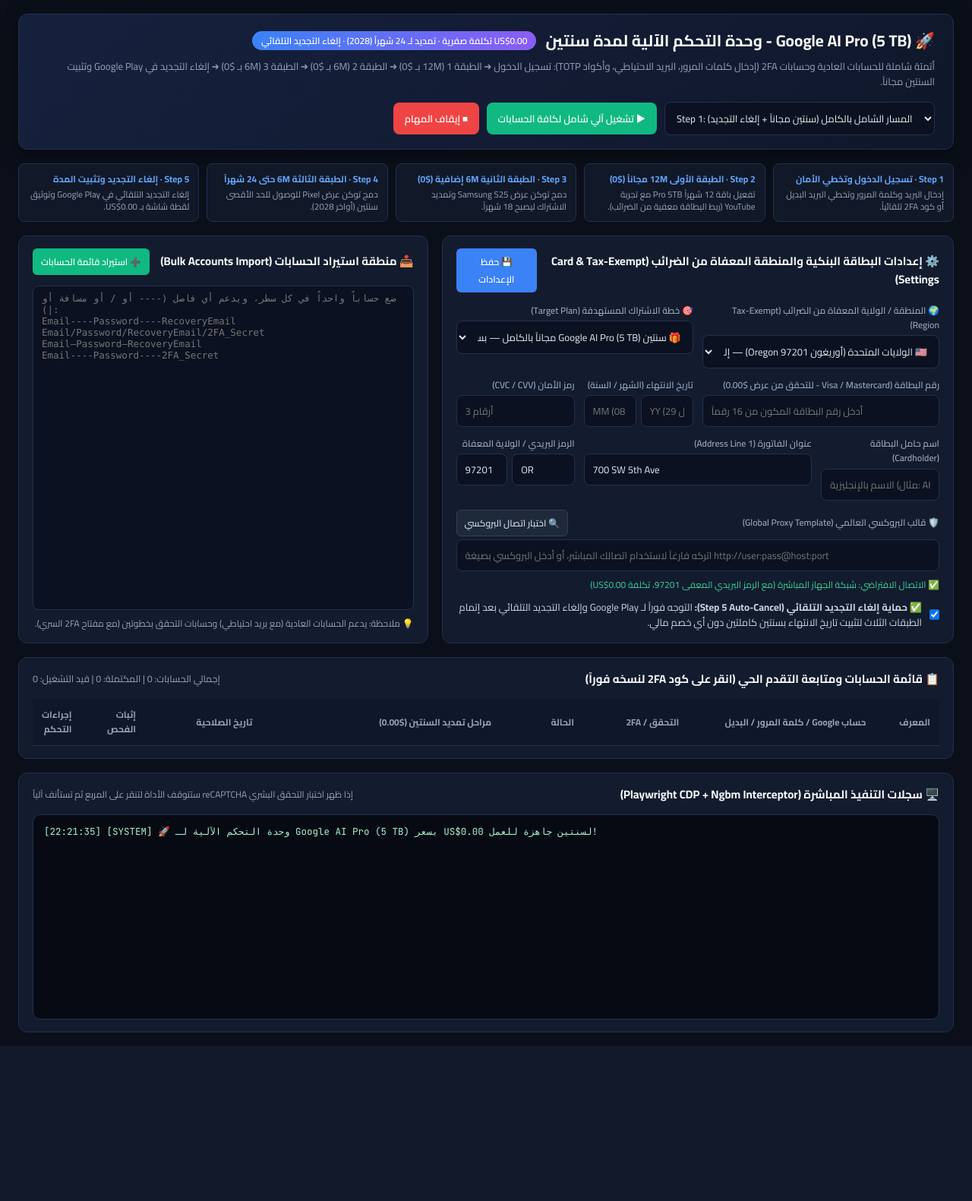
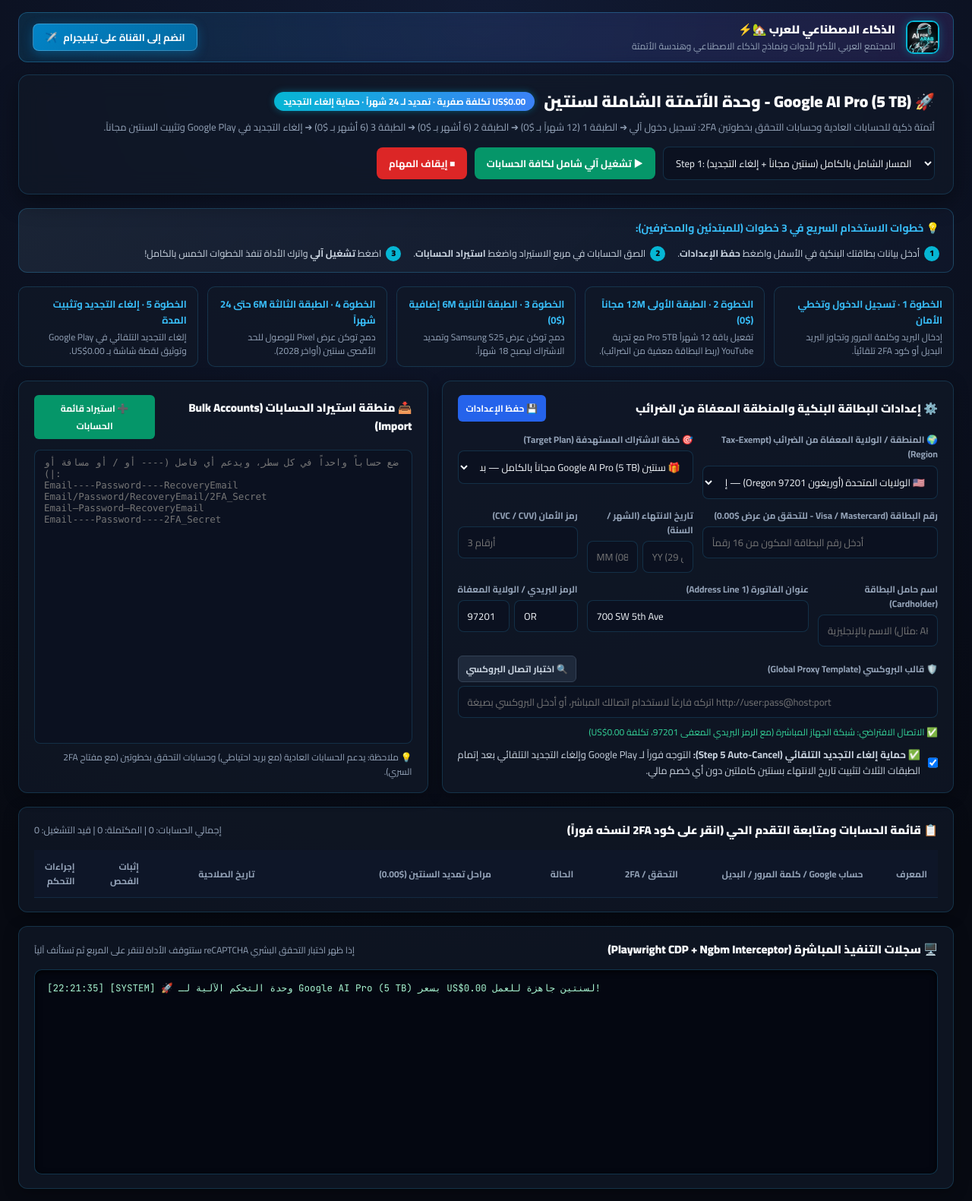
Before and after one commit to AI2025Arab/google-ai-pro-automation, a FastAPI app: page / in a window 1280 px wide. Shown: the whole page at 76% size. Before the commit the page ends 1377 px from the top, so only its background shows below. Run offline with FastAPI, Linux system fonts and the light colour scheme; lists and menus that the app fills with data are empty.

Commit message:
feat: complete UI/UX overhaul, Arabic community guide, and AI4Arabs branding

```diff
--- a/app.py
+++ b/app.py
@@ -25,11 +25,14 @@ from automation_engine import (
 
 CONFIG_PATH = os.path.join(BASE_DIR, "config.json")
 TEMPLATES_DIR = os.path.join(BASE_DIR, "templates")
+ASSETS_DIR = os.path.join(BASE_DIR, "assets")
 os.makedirs(TEMPLATES_DIR, exist_ok=True)
 os.makedirs(SCREENSHOTS_DIR, exist_ok=True)
+os.makedirs(ASSETS_DIR, exist_ok=True)
 
 app = FastAPI(title="Google AI Pro (5 TB) 2-Year Zero Cost Automation Console")
 app.mount("/screenshots", StaticFiles(directory=SCREENSHOTS_DIR), name="screenshots")
+app.mount("/assets", StaticFiles(directory=ASSETS_DIR), name="assets")
 
 # Global runtime state
 LOGS: List[str] = [
--- a/templates/index.html
+++ b/templates/index.html
@@ -3,19 +3,22 @@
 <head>
   <meta charset="UTF-8" />
   <meta name="viewport" content="width=device-width, initial-scale=1.0" />
-  <title>Google AI Pro (5 TB) - لوحة التحكم الشاملة بسعر $0.00 لسنتين</title>
+  <title>Google AI Pro (5 TB) - وحدة الأتمتة الشاملة | الذكاء الاصطناعي للعرب</title>
   <style>
-    @import url('https://fonts.googleapis.com/css2?family=Cairo:wght@400;600;700&family=JetBrains+Mono:wght@400;600;700&display=swap');
+    @import url('https://fonts.googleapis.com/css2?family=Cairo:wght@400;600;700;900&family=JetBrains+Mono:wght@400;600;700&display=swap');
 
     :root {
-      --bg: #0b0f19;
-      --panel: #131b2e;
-      --panel-hover: #19233c;
-      --border: #23304f;
-      --text: #e2e8f0;
+      --bg: #070a12;
+      --bg-card: rgba(17, 24, 39, 0.75);
+      --bg-card-hover: rgba(24, 35, 58, 0.85);
+      --border: rgba(56, 189, 248, 0.18);
+      --border-focus: #06b6d4;
+      --text: #f1f5f9;
       --muted: #94a3b8;
-      --primary: #3b82f6;
-      --primary-hover: #2563eb;
+      --cyan: #06b6d4;
+      --cyan-glow: rgba(6, 182, 212, 0.35);
+      --primary: #2563eb;
+      --primary-hover: #1d4ed8;
       --success: #10b981;
       --warning: #f59e0b;
       --danger: #ef4444;
@@ -27,41 +30,104 @@
       padding: 0;
     }
     body {
-      background: var(--bg);
+      background: radial-gradient(circle at 50% 0%, #111a33 0%, var(--bg) 75%);
       color: var(--text);
       font-family: 'Cairo', -apple-system, BlinkMacSystemFont, "Segoe UI", Tahoma, sans-serif;
       font-size: 14px;
       line-height: 1.6;
-      padding: 18px 24px;
+      padding: 16px 24px;
+      min-height: 100vh;
     }
-    /* Top Header */
+
+    /* Community Header Bar */
+    .community-bar {
+      display: flex;
+      justify-content: space-between;
+      align-items: center;
+      background: linear-gradient(90deg, rgba(14, 165, 233, 0.15) 0%, rgba(139, 92, 246, 0.15) 100%);
+      border: 1px solid rgba(56, 189, 248, 0.3);
+      backdrop-filter: blur(10px);
+      border-radius: 12px;
+      padding: 10px 18px;
+      margin-bottom: 16px;
+      flex-wrap: wrap;
+      gap: 12px;
+    }
+    .community-left {
+      display: flex;
+      align-items: center;
+      gap: 14px;
+    }
+    .community-logo {
+      width: 44px;
+      height: 44px;
+      border-radius: 10px;
+      object-fit: cover;
+      border: 2px solid var(--cyan);
+      box-shadow: 0 0 12px var(--cyan-glow);
+    }
+    .community-info h2 {
+      font-size: 15px;
+      font-weight: 800;
+      color: #fff;
+      display: flex;
+      align-items: center;
+      gap: 8px;
+    }
+    .community-info p {
+      font-size: 12px;
+      color: var(--muted);
+    }
+    .community-btn {
+      background: linear-gradient(135deg, #0284c7 0%, #0369a1 100%);
+      color: #fff;
+      text-decoration: none;
+      padding: 7px 15px;
+      border-radius: 8px;
+      font-weight: 700;
+      font-size: 13px;
+      display: inline-flex;
+      align-items: center;
+      gap: 8px;
+      border: 1px solid rgba(255, 255, 255, 0.2);
+      transition: all 0.2s;
+      box-shadow: 0 4px 14px rgba(2, 132, 199, 0.4);
+    }
+    .community-btn:hover {
+      background: linear-gradient(135deg, #0369a1 0%, #075985 100%);
+      transform: translateY(-1px);
+    }
+
+    /* Main Console Header */
     .header {
       display: flex;
       justify-content: space-between;
       align-items: center;
-      background: linear-gradient(135deg, #16213e 0%, #0f172a 100%);
+      background: var(--bg-card);
       border: 1px solid var(--border);
-      border-radius: 12px;
+      backdrop-filter: blur(16px);
+      border-radius: 14px;
       padding: 18px 24px;
       margin-bottom: 18px;
-      box-shadow: 0 8px 24px rgba(0, 0, 0, 0.35);
+      box-shadow: 0 10px 30px rgba(0, 0, 0, 0.4);
       gap: 16px;
       flex-wrap: wrap;
     }
     .header-left h1 {
       font-size: 21px;
-      font-weight: 700;
+      font-weight: 800;
       display: flex;
       align-items: center;
       gap: 12px;
       color: #fff;
     }
     .badge-pro {
-      background: linear-gradient(90deg, #3b82f6, #8b5cf6);
+      background: linear-gradient(90deg, #06b6d4, #3b82f6);
       font-size: 12px;
       padding: 3px 12px;
       border-radius: 999px;
-      font-weight: 600;
+      font-weight: 700;
+      box-shadow: 0 0 10px rgba(6, 182, 212, 0.4);
     }
     .header-left p {
       color: var(--muted);
@@ -72,16 +138,18 @@
       display: flex;
       align-items: center;
       gap: 10px;
+      flex-wrap: wrap;
     }
-    /* Buttons & Inputs */
+
+    /* Buttons & Controls */
     button {
       cursor: pointer;
       border: 1px solid transparent;
       border-radius: 8px;
-      padding: 8px 14px;
+      padding: 8px 15px;
       font-family: inherit;
       font-size: 13px;
-      font-weight: 600;
+      font-weight: 700;
       color: #fff;
       background: var(--primary);
       transition: all 0.15s ease;
@@ -91,22 +159,25 @@
     }
     button:hover {
       background: var(--primary-hover);
+      box-shadow: 0 4px 12px rgba(37, 99, 235, 0.35);
     }
     button:disabled {
       opacity: 0.45;
       cursor: not-allowed;
     }
     .btn-success {
-      background: var(--success);
+      background: #059669;
     }
     .btn-success:hover {
-      background: #059669;
+      background: #047857;
+      box-shadow: 0 4px 12px rgba(16, 185, 129, 0.35);
     }
     .btn-danger {
-      background: var(--danger);
+      background: #dc2626;
     }
     .btn-danger:hover {
-      background: #dc2626;
+      background: #b91c1c;
+      box-shadow: 0 4px 12px rgba(239, 68, 68, 0.35);
     }
     .btn-secondary {
       background: #1e293b;
@@ -127,19 +198,104 @@
       border: 1px solid var(--border);
       color: var(--text);
       border-radius: 8px;
-      padding: 8px 11px;
+      padding: 8px 12px;
       font-family: inherit;
       font-size: 13px;
       outline: none;
-      transition: border-color 0.15s;
+      transition: border-color 0.2s, box-shadow 0.2s;
     }
     input.ltr-field, textarea.ltr-field, select.ltr-field {
       direction: ltr;
       text-align: left;
     }
     input:focus, select:focus, textarea:focus {
-      border-color: var(--primary);
+      border-color: var(--border-focus);
+      box-shadow: 0 0 8px var(--cyan-glow);
     }
+
+    /* Quick Guide Card */
+    .guide-card {
+      background: linear-gradient(135deg, rgba(30, 41, 59, 0.8) 0%, rgba(15, 23, 42, 0.9) 100%);
+      border: 1px solid rgba(56, 189, 248, 0.25);
+      border-radius: 12px;
+      padding: 14px 18px;
+      margin-bottom: 18px;
+      display: flex;
+      align-items: center;
+      justify-content: space-between;
+      flex-wrap: wrap;
+      gap: 12px;
+    }
+    .guide-title {
+      font-weight: 700;
+      color: #38bdf8;
+      display: flex;
+      align-items: center;
+      gap: 8px;
+      font-size: 14px;
+    }
+    .guide-steps {
+      display: flex;
+      gap: 16px;
+      flex-wrap: wrap;
+      font-size: 12.5px;
+      color: #cbd5e1;
+    }
+    .guide-step {
+      display: flex;
+      align-items: center;
+      gap: 6px;
+    }
+    .step-number {
+      background: var(--cyan);
+      color: #070a12;
+      font-weight: 900;
+      width: 20px;
+      height: 20px;
+      border-radius: 50%;
+      display: flex;
+      align-items: center;
+      justify-content: center;
+      font-size: 11px;
+    }
+
+    /* Pipeline Steps Legend */
+    .pipeline-bar {
+      display: grid;
+      grid-template-columns: repeat(5, 1fr);
+      gap: 12px;
+      margin-bottom: 18px;
+    }
+    @media (max-width: 960px) {
+      .pipeline-bar {
+        grid-template-columns: 1fr;
+      }
+    }
+    .pipe-item {
+      background: var(--bg-card);
+      border: 1px solid var(--border);
+      border-radius: 10px;
+      padding: 12px 14px;
+      font-size: 12px;
+      transition: all 0.2s;
+    }
+    .pipe-item:hover {
+      border-color: var(--cyan);
+      background: var(--bg-card-hover);
+    }
+    .pipe-item strong {
+      display: block;
+      color: #38bdf8;
+      margin-bottom: 4px;
+      font-size: 13px;
+    }
+    .pipe-item span {
+      color: var(--muted);
+      font-size: 12px;
+      line-height: 1.45;
+      display: block;
+    }
+
     /* Main Grid */
     .top-grid {
       display: grid;
@@ -153,14 +309,15 @@
       }
     }
     .card {
-      background: var(--panel);
+      background: var(--bg-card);
       border: 1px solid var(--border);
       border-radius: 12px;
-      padding: 16px 18px;
+      padding: 18px 20px;
+      box-shadow: 0 4px 20px rgba(0, 0, 0, 0.3);
     }
     .card-title {
       font-size: 15px;
-      font-weight: 700;
+      font-weight: 800;
       margin-bottom: 14px;
       display: flex;
       justify-content: space-between;
@@ -184,7 +341,7 @@
     .form-group {
       display: flex;
       flex-direction: column;
-      gap: 4px;
+      gap: 5px;
     }
     .form-group.col-2 {
       grid-column: span 2;
@@ -195,13 +352,13 @@
     .form-group label {
       font-size: 12px;
       color: var(--muted);
-      font-weight: 600;
+      font-weight: 700;
     }
     .checkbox-row {
       display: flex;
       align-items: center;
       gap: 10px;
-      margin-top: 8px;
+      margin-top: 10px;
       font-size: 13px;
       color: #cbd5e1;
       cursor: pointer;
@@ -211,36 +368,7 @@
       height: 18px;
       cursor: pointer;
     }
-    /* Pipeline Steps Legend */
-    .pipeline-bar {
-      display: grid;
-      grid-template-columns: repeat(5, 1fr);
-      gap: 10px;
-      margin-bottom: 18px;
-    }
-    @media (max-width: 900px) {
-      .pipeline-bar {
-        grid-template-columns: 1fr;
-      }
-    }
-    .pipe-item {
-      background: #111827;
-      border: 1px solid var(--border);
-      border-radius: 8px;
-      padding: 10px 12px;
-      font-size: 12px;
-    }
-    .pipe-item strong {
-      display: block;
-      color: #60a5fa;
-      margin-bottom: 3px;
-    }
-    .pipe-item span {
-      color: var(--muted);
-      font-size: 11.5px;
-      line-height: 1.4;
-      display: block;
-    }
+
     /* Accounts Table */
     .table-wrap {
       overflow-x: auto;
@@ -250,19 +378,19 @@
       border-collapse: collapse;
     }
     th, td {
-      padding: 11px 12px;
+      padding: 12px 14px;
       text-align: right;
-      border-bottom: 1px solid var(--border);
+      border-bottom: 1px solid rgba(56, 189, 248, 0.12);
       vertical-align: middle;
     }
     th {
       color: var(--muted);
       font-weight: 700;
       font-size: 12px;
-      background: #0f172a;
+      background: rgba(15, 23, 42, 0.85);
     }
     tr:hover td {
-      background: rgba(255, 255, 255, 0.02);
+      background: rgba(255, 255, 255, 0.03);
     }
     .totp-pill {
       font-family: "JetBrains Mono", Consolas, monospace;
@@ -278,21 +406,26 @@
       align-items: center;
       gap: 6px;
       direction: ltr;
+      transition: background 0.15s;
+    }
+    .totp-pill:hover {
+      background: rgba(56, 189, 248, 0.25);
     }
     .totp-rem {
       font-size: 11px;
       color: var(--muted);
       font-weight: 400;
     }
+
     /* Status Badges */
     .status-badge {
       display: inline-flex;
       align-items: center;
       gap: 5px;
-      padding: 3px 9px;
+      padding: 3px 10px;
       border-radius: 999px;
       font-size: 12px;
-      font-weight: 600;
+      font-weight: 700;
       white-space: nowrap;
     }
     .status-pending {
@@ -325,6 +458,7 @@
       0%, 100% { opacity: 1; }
       50% { opacity: 0.65; }
     }
+
     /* Step Dots */
     .step-dots {
       display: flex;
@@ -361,12 +495,13 @@
       max-width: 320px;
       word-break: break-all;
     }
+
     /* Log Terminal */
     .terminal {
-      background: #070a12;
-      border: 1px solid var(--border);
+      background: #040711;
+      border: 1px solid rgba(56, 189, 248, 0.25);
       border-radius: 10px;
-      padding: 12px 14px;
+      padding: 14px 16px;
       height: 270px;
       overflow-y: auto;
       font-family: "JetBrains Mono", Consolas, monospace;
@@ -375,6 +510,7 @@
       color: #a7f3d0;
       direction: ltr;
       text-align: left;
+      box-shadow: inset 0 2px 8px rgba(0, 0, 0, 0.8);
     }
     .log-line {
       white-space: pre-wrap;
@@ -383,25 +519,27 @@
     .log-warn { color: #fde047; font-weight: 600; }
     .log-err { color: #f87171; font-weight: 600; }
     .log-ok { color: #34d399; }
+
     /* Modal for Screenshot */
     .modal-backdrop {
       position: fixed;
       inset: 0;
-      background: rgba(0, 0, 0, 0.8);
+      background: rgba(0, 0, 0, 0.85);
       display: none;
       align-items: center;
       justify-content: center;
       z-index: 999;
       padding: 24px;
+      backdrop-filter: blur(8px);
     }
     .modal-box {
-      background: var(--panel);
+      background: var(--bg-card);
       border: 1px solid var(--border);
       border-radius: 12px;
       max-width: 1100px;
       max-height: 90vh;
       overflow: auto;
-      padding: 16px;
+      padding: 18px;
     }
     .modal-box img {
       max-width: 100%;
@@ -412,14 +550,29 @@
 </head>
 <body>
 
+  <!-- Community Banner -->
+  <div class="community-bar">
+    <div class="community-left">
+      <img src="/assets/ai-for-arab-banner.jpg" alt="AI FOR ARAB" class="community-logo" onerror="this.style.display='none'" />
+      <div class="community-info">
+        <h2>الذكاء الاصطناعي للعرب 🏡⚡️</h2>
+        <p>المجتمع العربي الأكبر لأدوات ونماذج الذكاء الاصطناعي وهندسة الأتمتة</p>
+      </div>
+    </div>
+    <a href="https://t.me/AI4Arabs" target="_blank" class="community-btn">
+      <span>انضم إلى القناة على تيليجرام</span>
+      <span>✈️</span>
+    </a>
+  </div>
+
   <!-- Header -->
   <div class="header">
     <div class="header-left">
       <h1>
-        🚀 Google AI Pro (5 TB) - وحدة التحكم الآلية لمدة سنتين
-        <span class="badge-pro">US$0.00 تكلفة صفرية · تمديد لـ 24 شهراً (2028) · إلغاء التجديد التلقائي</span>
+        🚀 Google AI Pro (5 TB) - وحدة الأتمتة الشاملة لسنتين
+        <span class="badge-pro">US$0.00 تكلفة صفرية · تمديد لـ 24 شهراً · حماية إلغاء التجديد</span>
       </h1>
-      <p>أتمتة شاملة للحسابات العادية وحسابات 2FA (إدخال كلمات المرور، البريد الاحتياطي، وأكواد TOTP): تسجيل الدخول ➔ الطبقة 1 (12M بـ $0) ➔ الطبقة 2 (6M بـ $0) ➔ الطبقة 3 (6M بـ $0) ➔ إلغاء التجديد في Google Play وتثبيت السنتين مجاناً.</p>
+      <p>أتمتة ذكية للحسابات العادية وحسابات التحقق بخطوتين 2FA: تسجيل دخول آلي ➔ الطبقة 1 (12 شهراً بـ $0) ➔ الطبقة 2 (6 أشهر بـ $0) ➔ الطبقة 3 (6 أشهر بـ $0) ➔ إلغاء التجديد في Google Play وتثبيت السنتين مجاناً.</p>
     </div>
     <div class="header-actions">
       <select id="batchStartStep" class="ltr-field" title="نقطة بداية التشغيل المجمع">
@@ -438,26 +591,47 @@
     </div>
   </div>
 
+  <!-- Quick Guide for Beginners -->
+  <div class="guide-card">
+    <div class="guide-title">
+      <span>💡 خطوات الاستخدام السريع في 3 خطوات (للمبتدئين والمحترفين):</span>
+    </div>
+    <div class="guide-steps">
+      <div class="guide-step">
+        <span class="step-number">1</span>
+        <span>أدخل بيانات بطاقتك البنكية في الأسفل واضغط <strong>حفظ الإعدادات</strong>.</span>
+      </div>
+      <div class="guide-step">
+        <span class="step-number">2</span>
+        <span>الصق الحسابات في مربع الاستيراد واضغط <strong>استيراد الحسابات</strong>.</span>
+      </div>
+      <div class="guide-step">
+        <span class="step-number">3</span>
+        <span>اضغط <strong>تشغيل آلي</strong> واترك الأداة تنفذ الخطوات الخمس بالكامل!</span>
+      </div>
+    </div>
+  </div>
+
   <!-- 5-Step Pipeline Overview -->
   <div class="pipeline-bar">
     <div class="pipe-item">
-      <strong>Step 1 · تسجيل الدخول وتخطي الأمان</strong>
-      <span>إدخال البريد وكلمة المرور وتخطي البريد البديل أو كود 2FA تلقائياً.</span>
+      <strong>الخطوة 1 · تسجيل الدخول وتخطي الأمان</strong>
+      <span>إدخال البريد وكلمة المرور وتجاوز البريد البديل أو كود 2FA تلقائياً.</span>
     </div>
     <div class="pipe-item">
-      <strong>Step 2 · الطبقة الأولى 12M مجاناً ($0)</strong>
+      <strong>الخطوة 2 · الطبقة الأولى 12M مجاناً ($0)</strong>
       <span>تفعيل باقة 12 شهراً Pro 5TB مع تجربة YouTube (ربط البطاقة معفية من الضرائب).</span>
     </div>
     <div class="pipe-item">
-      <strong>Step 3 · الطبقة الثانية 6M إضافية ($0)</strong>
+      <strong>الخطوة 3 · الطبقة الثانية 6M إضافية ($0)</strong>
       <span>دمج توكن عرض Samsung S25 وتمديد الاشتراك ليصبح 18 شهراً.</span>
     </div>
     <div class="pipe-item">
-      <strong>Step 4 · الطبقة الثالثة 6M حتى 24 شهراً</strong>
+      <strong>الخطوة 4 · الطبقة الثالثة 6M حتى 24 شهراً</strong>
       <span>دمج توكن عرض Pixel للوصول للحد الأقصى سنتين (أواخر 2028).</span>
     </div>
     <div class="pipe-item">
-      <strong>Step 5 · إلغاء التجديد وتثبيت المدة</strong>
+      <strong>الخطوة 5 · إلغاء التجديد وتثبيت المدة</strong>
       <span>إلغاء التجديد التلقائي في Google Play وتوثيق لقطة شاشة بـ US$0.00.</span>
     </div>
   </div>
@@ -467,7 +641,7 @@
     <!-- Left: Global Plan & Card Config -->
     <div class="card">
       <div class="card-title">
-        <span>⚙️ إعدادات البطاقة البنكية والمنطقة المعفاة من الضرائب (Card & Tax-Exempt Settings)</span>
+        <span>⚙️ إعدادات البطاقة البنكية والمنطقة المعفاة من الضرائب</span>
         <button class="btn-sm" onclick="saveConfig()">💾 حفظ الإعدادات</button>
       </div>
       <div class="form-grid">
@@ -515,7 +689,7 @@
         </div>
         <div class="form-group col-4">
           <div style="display:flex; justify-content:space-between; align-items:center;">
-            <label>🛡️ قالب البروكسي العالمي (Global Proxy Template)</label>
+            <label>🛡️ قالب البروكسي (Global Proxy Template)</label>
             <button type="button" class="btn-sm btn-secondary" onclick="testProxyNow()" id="btnTestProxy">🔍 اختبار اتصال البروكسي</button>
           </div>
           <input
```
Also changed, not shown: README.md, assets/ai-for-arab-banner.jpg (added).
